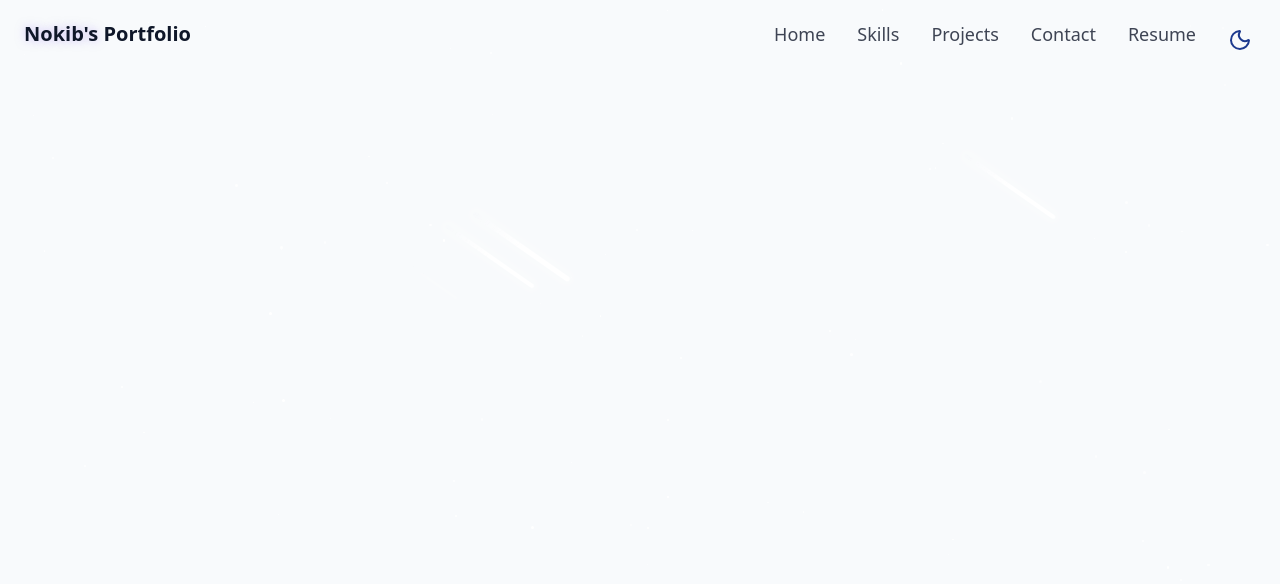
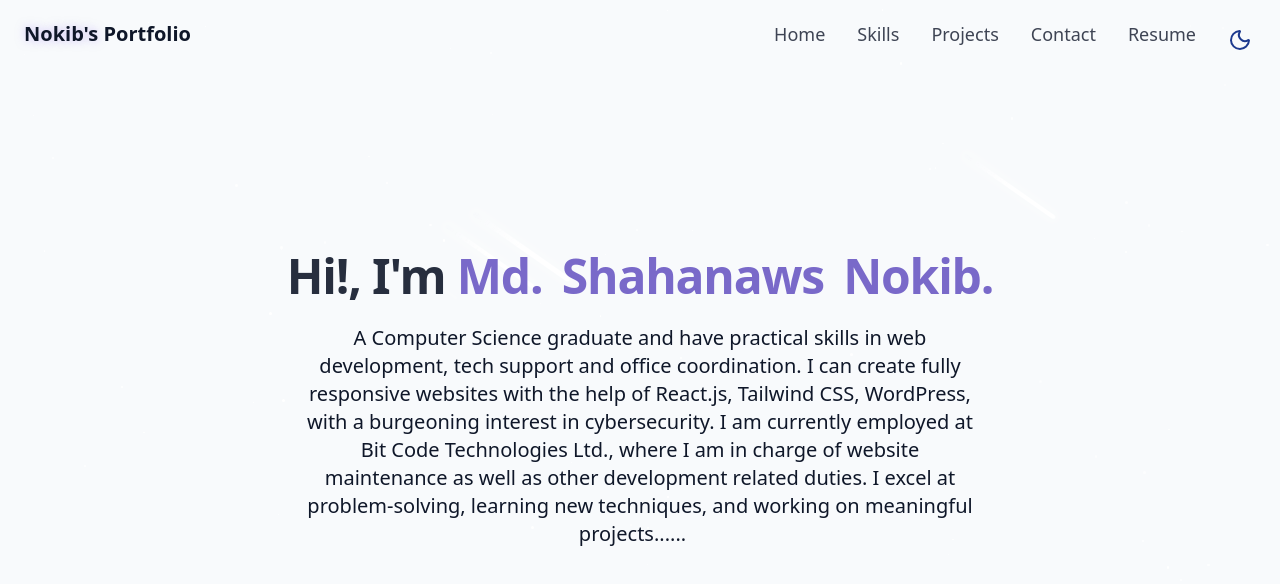
Before and after one commit to MdShahanawsNokib/vite_project_portfolio, a React (Vite) app: page / in a window 1280 px wide. Shown: the top 584 px of the page. Built offline with nearby package versions, Linux system fonts and the light colour scheme.

Commit message:
Add about me section on HeroSection

```diff
--- /dev/null
+++ b/src/Components/HeroSection.jsx
@@ -0,0 +1,33 @@
+export const HeroSection = () => {
+    return <section id="Hero"
+        className="relative min-h-screen flex flex-col items-center justify-center px-4">
+
+        <div className="container max-w-4xl mx-auto text-center z-10">
+            <div>
+                <div className="space-y-6">
+                    <h1 className="text-3xl md:text-5xl font-bold text-foreground/90 dark:text-foreground/90 tracking-tight">
+                        <span className="opacity-0 animate-fade-in"> Hi!, I'm </span>
+                        <span className="text-primary animate-fade-in-delay-1 opacity-0">
+                            Md. {" "}
+                        </span>
+                        <span className="text-primary ml-2 animate-fade-in-delay-2 opacity-0">
+                            Shahanaws {" "}
+                        </span>
+                        <span className="text-primary ml-2 animate-fade-in-delay-3 opacity-0">
+                            Nokib.
+                        </span>
+                    </h1>
+
+                    <p className="text-lg md:text-xl text-muted-foreground max-w-2xl mx-auto animate-typing-multiline">
+                        A Computer Science graduate and have practical skills in web development, tech support and office coordination. I can create fully responsive websites with the help of React.js, Tailwind CSS, WordPress, with a burgeoning interest in cybersecurity.
+                        I am currently employed at Bit Code Technologies Ltd., where I am in charge of website maintenance as well as other development related duties. I excel at problem-solving, learning new techniques, and working on meaningful projects.
+                        <span className="animate-typing blinking-cursor">.....</span>
+                    </p>
+
+
+                </div>
+            </div>
+
+        </div>
+    </section>
+}
--- a/src/Pages/Home.jsx
+++ b/src/Pages/Home.jsx
@@ -1,3 +1,4 @@
+import { HeroSection } from "../Components/HeroSection";
 import { Navbar } from "../Components/NavBar";
 import { StarBackground } from "../Components/StarBackground";
 import { ThemeToggle } from "../Components/ThemeToggle";
@@ -10,7 +11,10 @@ export const Home = () => {
         <StarBackground /> {/* StarBackground component */}
 
         {/* Navigation bar */}
-        <Navbar/ >
+        <Navbar />
+
+        {/* Main Content */}
+        <HeroSection />
 
 
     </div>;
--- a/src/index.css
+++ b/src/index.css
@@ -189,3 +189,53 @@
   padding: 0;
   text-align: center;
 }
+
+
+@keyframes typing-multiline {
+  from {
+    max-height: 0;
+    opacity: 0;
+  }
+
+  to {
+    max-height: 500px;
+    opacity: 1;
+  }
+}
+
+@layer utilities {
+  .animate-typing-multiline {
+    animation: typing-multiline 3.0s ease-out forwards;
+    overflow: hidden;
+  }
+}
+
+
+@keyframes blink {
+
+  0%,
+  100% {
+    opacity: 1;
+  }
+
+  50% {
+    opacity: 0;
+  }
+}
+
+@layer utilities {
+  .animate-typing {
+    white-space: nowrap;
+    overflow: hidden;
+    animation: typing 3s steps(40, end) forwards;
+  }
+
+  .blinking-cursor::after {
+    content: '|';
+    display: inline-block;
+    margin-left: 4px;
+    animation: blink 1s infinite;
+    color: hsl(var(--primary));
+    /* optional: match your theme color */
+  }
+}
```
